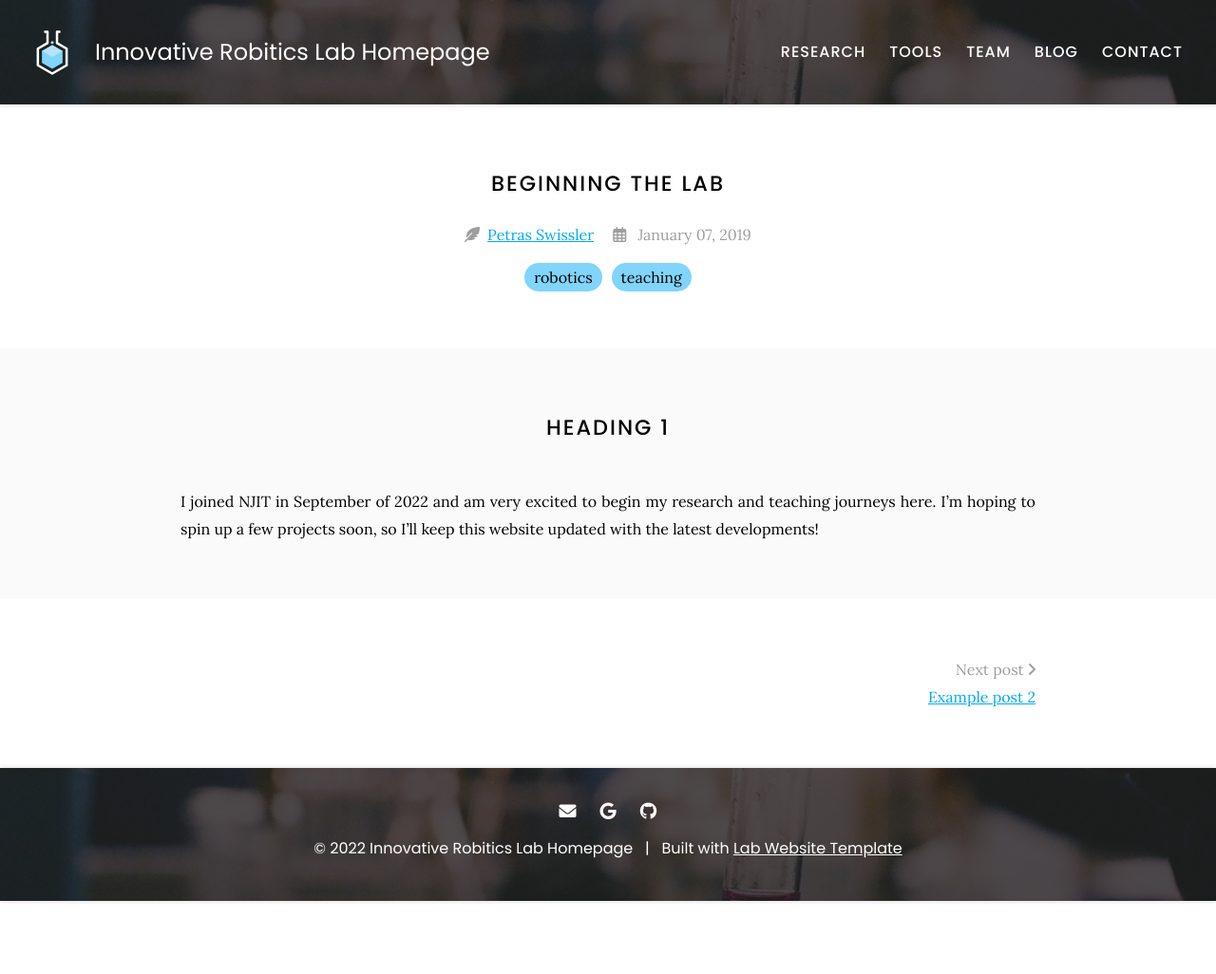
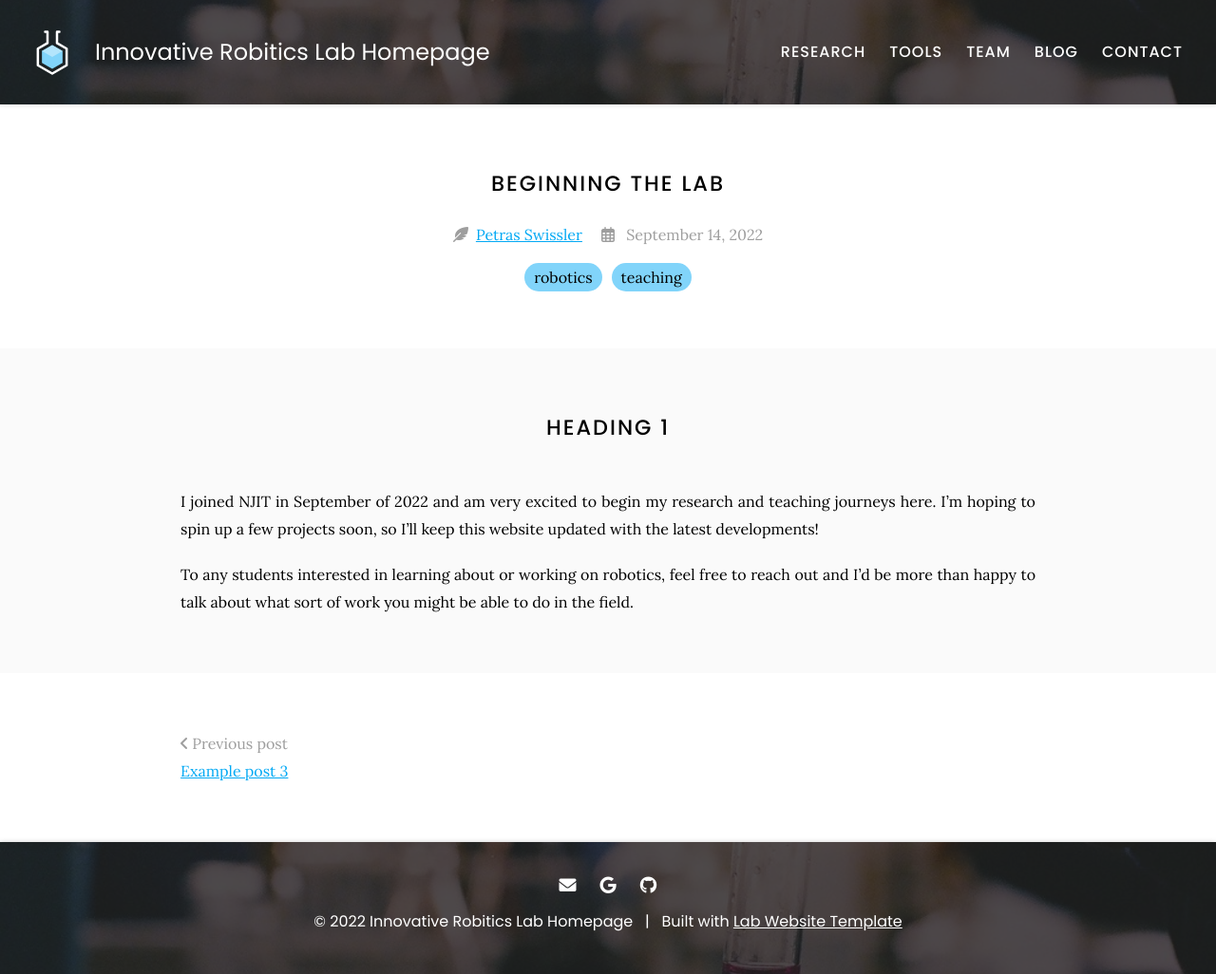
Before and after one commit to innovative-robotics/innovative-robotics.github.io, a Jekyll site: the page built from _posts/2022-09-14-Intro.md, in a window 1280 px wide. Shown: the whole page at 95% size. Built offline with Jekyll 4.4.1, drawn with Linux system fonts in a browser that asks for light colours; before the commit the page ends 949 px from its top, so only the background shows below that.

Commit message:
Update and rename 2019-01-07-example-post-1.md to 2022-09-14-Intro.md

```diff
--- a/_posts/2019-01-07-example-post-1.md
+++ b/_posts/2022-09-14-Intro.md
@@ -11,3 +11,5 @@ member: p-swissler
 
 I joined NJIT in September of 2022 and am very excited to begin my research and teaching journeys here.
 I'm hoping to spin up a few projects soon, so I'll keep this website updated with the latest developments!
+
+To any students interested in learning about or working on robotics, feel free to reach out and I'd be more than happy to talk about what sort of work you might be able to do in the field.
```
